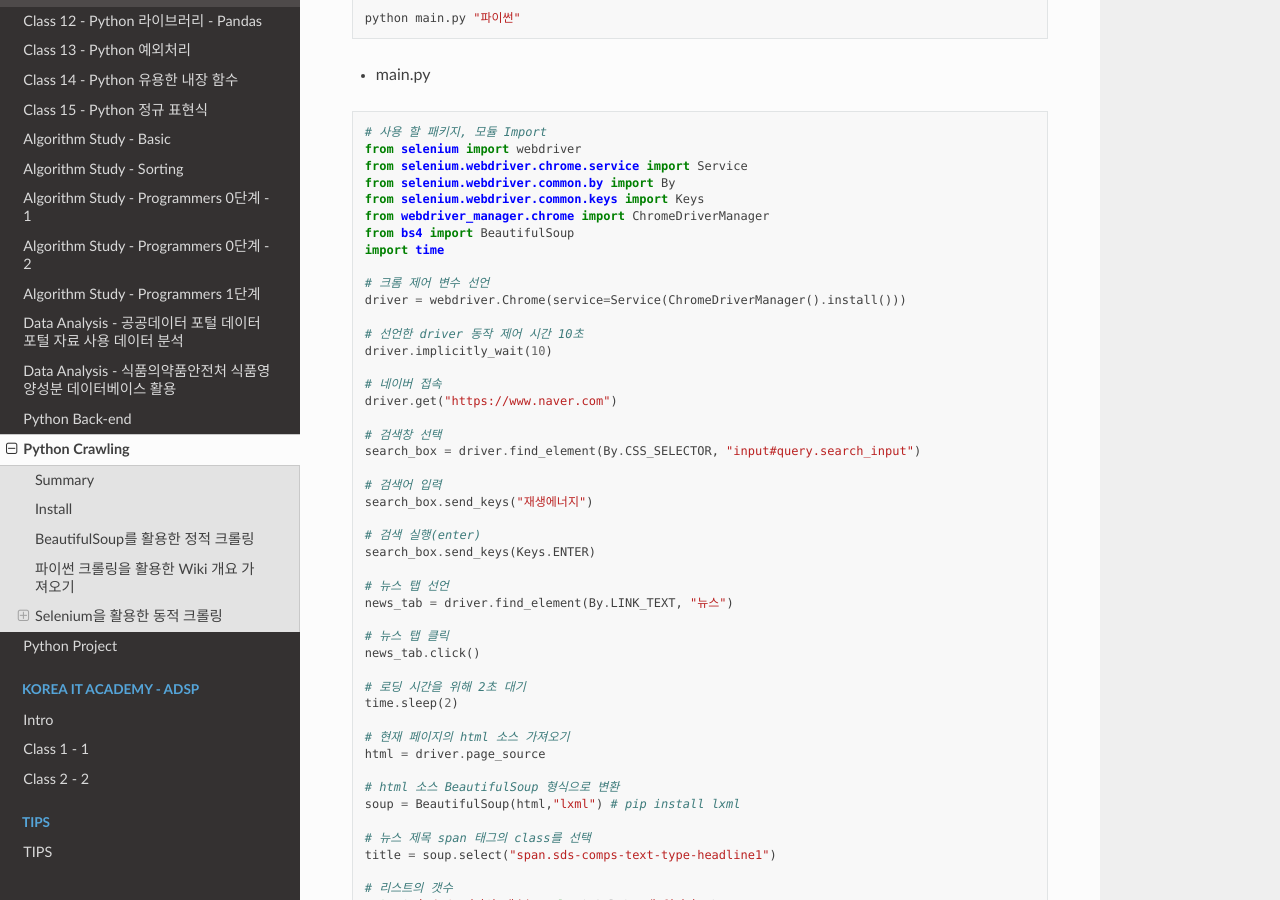
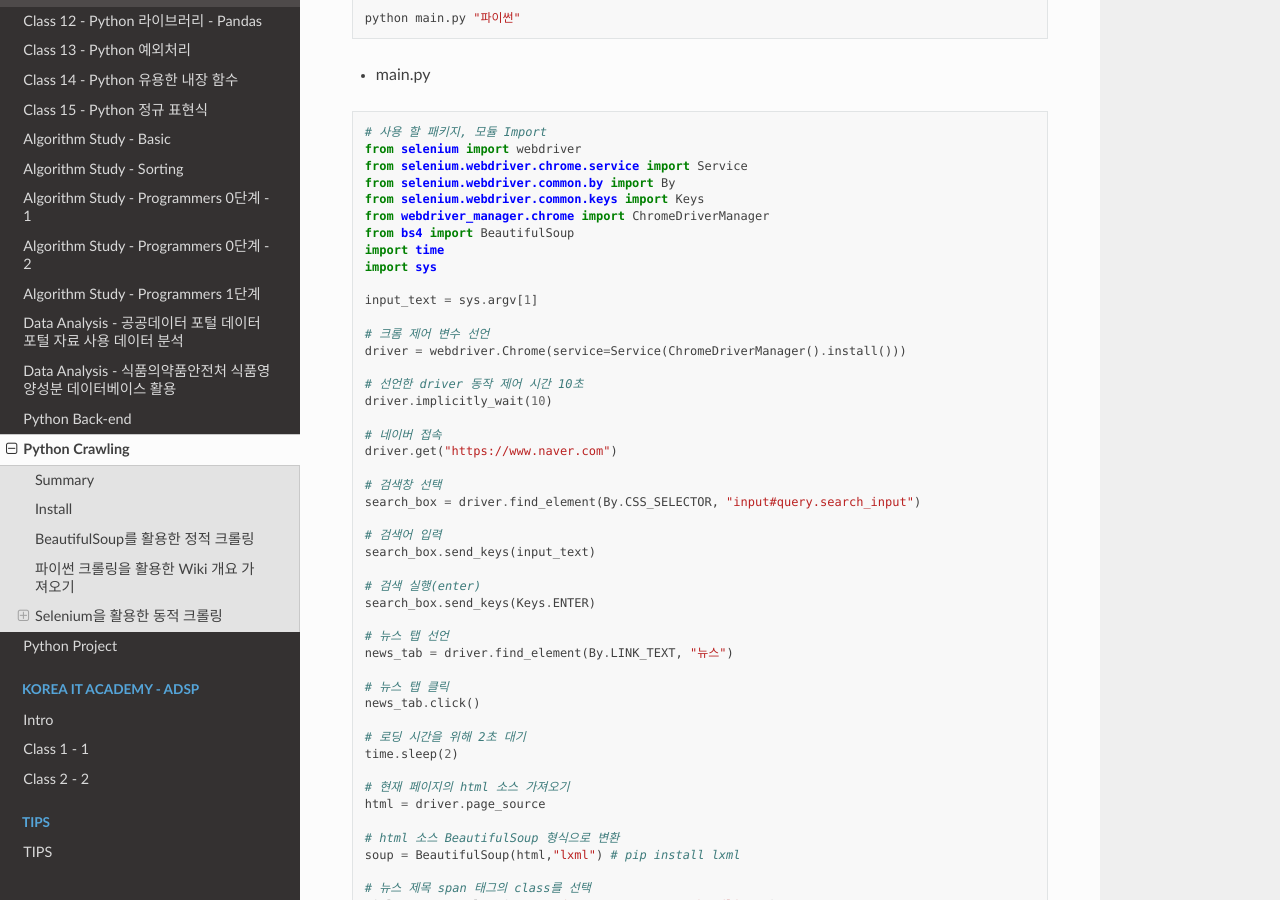
Before and after one commit to JeongSooNa/JeongSooNa-Docs, a Sphinx documentation site: the page built from docs/Korea_IT_Academy-Python/python_crawling.md, in a window 1280 px wide and 900 px high, scrolled down 3037 px. Built offline with Sphinx 7.4.7 and the Read the Docs theme 3.1.0, drawn with Linux system fonts in a browser that asks for light colours.

Commit message:
update docs

```diff
--- a/docs/Korea_IT_Academy-Python/python_crawling.md
+++ b/docs/Korea_IT_Academy-Python/python_crawling.md
@@ -162,6 +162,9 @@ from selenium.webdriver.common.keys import Keys
 from webdriver_manager.chrome import ChromeDriverManager
 from bs4 import BeautifulSoup
 import time
+import sys
+
+input_text = sys.argv[1]
 
 # 크롬 제어 변수 선언
 driver = webdriver.Chrome(service=Service(ChromeDriverManager().install()))
@@ -176,7 +179,7 @@ driver.get("https://www.naver.com")
 search_box = driver.find_element(By.CSS_SELECTOR, "input#query.search_input")
 
 # 검색어 입력
-search_box.send_keys("재생에너지")
+search_box.send_keys(input_text)
 
 # 검색 실행(enter)
 search_box.send_keys(Keys.ENTER)
```
